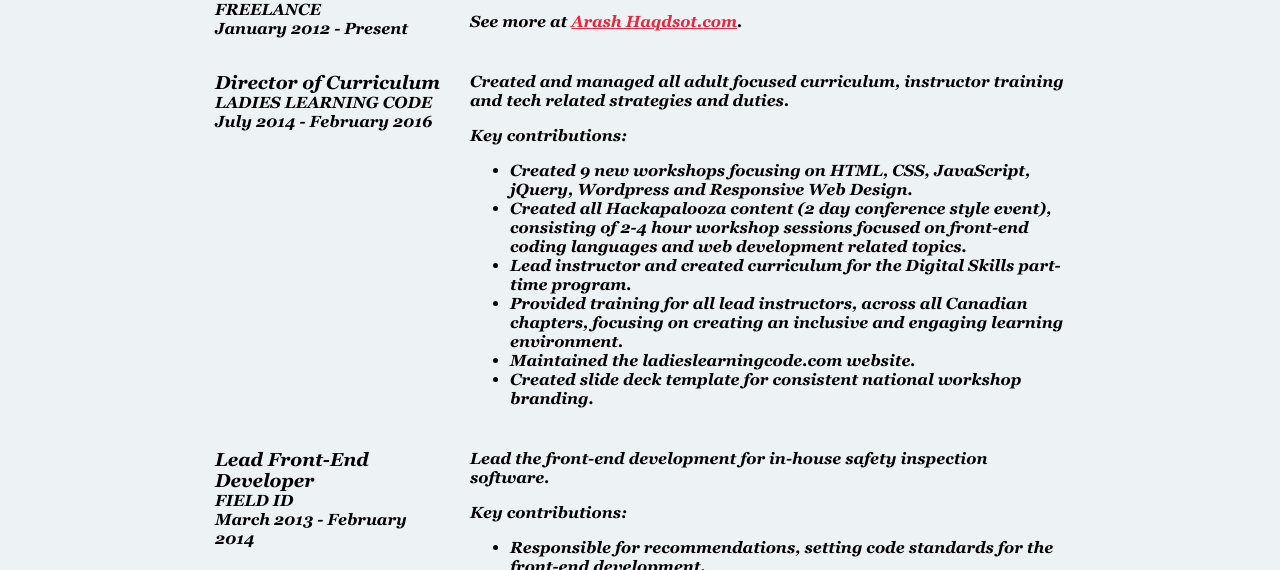
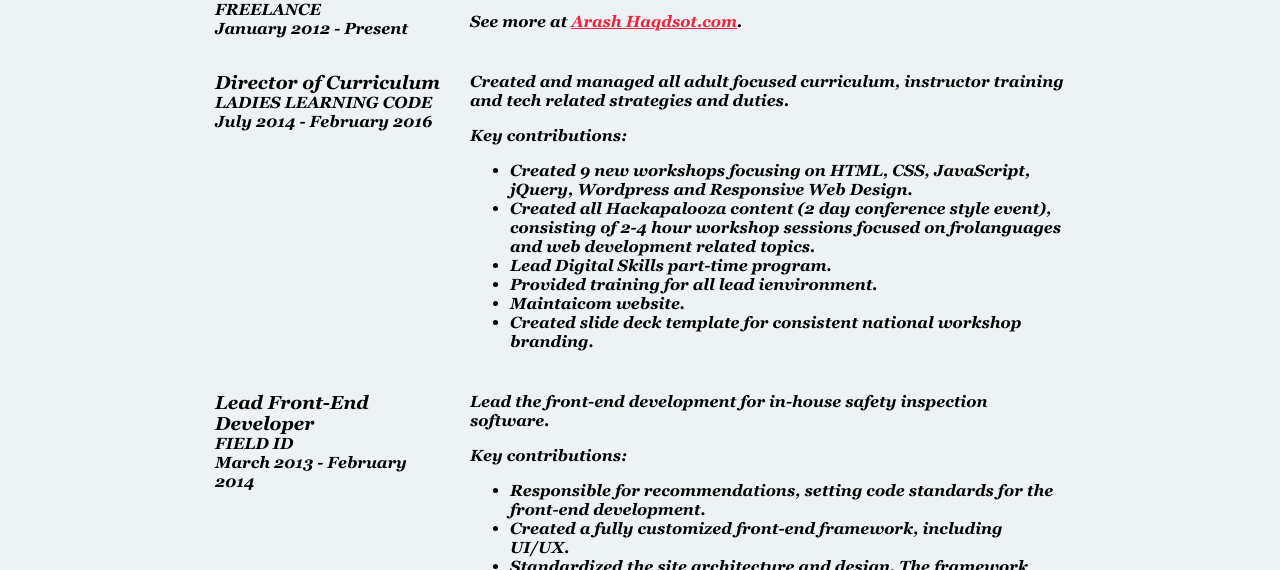
Before and after one commit to ShokrullahHaqdost/simple-Resume, a plain HTML site: page index.html in a window 1280 px wide. Shown: the part 642-1212 px from the top of the page. Drawn offline with Linux system fonts and the light colour scheme; files whose address does not match are found by name.

Commit message:
Update index.html
edited some text

```diff
--- a/index.html
+++ b/index.html
@@ -68,12 +68,11 @@
                         <li>Created 9 new workshops focusing on HTML, CSS, JavaScript, jQuery, Wordpress and Responsive
                             Web Design.</li>
                         <li>Created all Hackapalooza content (2 day conference style event), consisting of 2-4 hour
-                            workshop sessions focused on front-end coding languages and web development related topics.
+                            workshop sessions focused on frolanguages and web development related topics.
                         </li>
-                        <li>Lead instructor and created curriculum for the Digital Skills part-time program.</li>
-                        <li>Provided training for all lead instructors, across all Canadian chapters, focusing on
-                            creating an inclusive and engaging learning environment.</li>
-                        <li>Maintained the ladieslearningcode.com website.</li>
+                        <li>Lead Digital Skills part-time program.</li>
+                        <li>Provided training for all lead ienvironment.</li>
+                        <li>Maintaicom website.</li>
                         <li>Created slide deck template for consistent national workshop branding.</li>
                     </ul>
                 </div>
```
